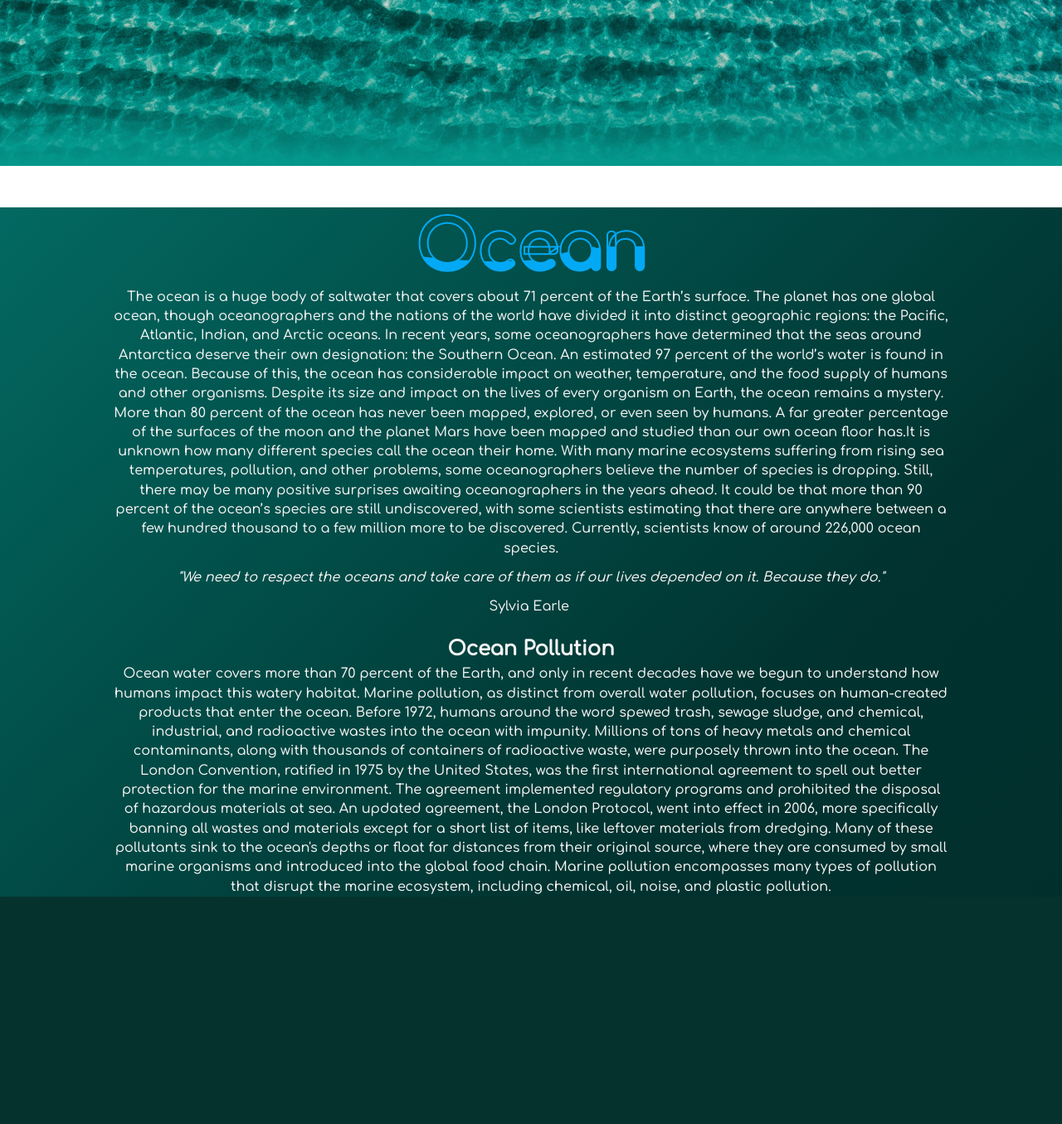
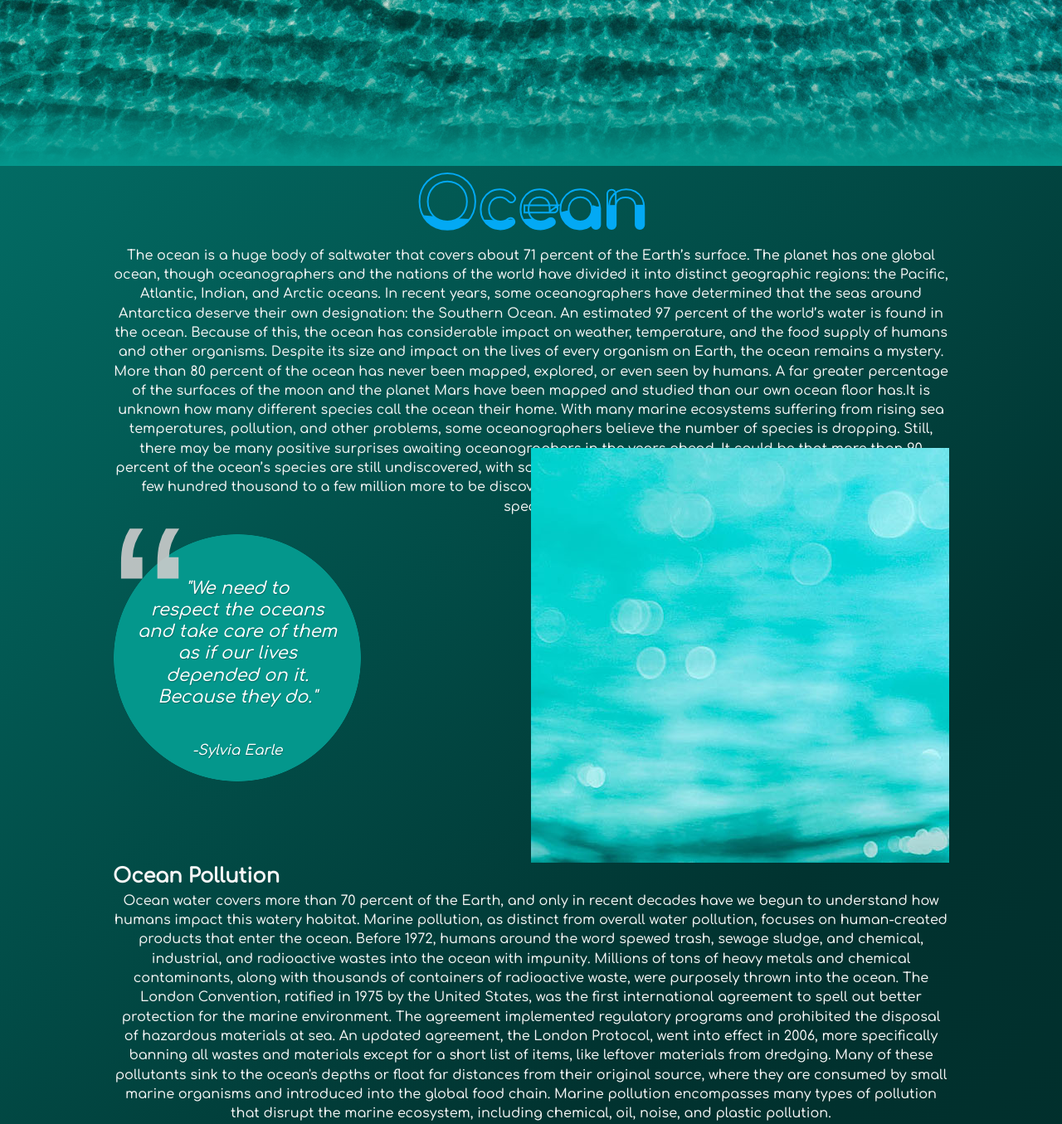
Before and after one commit to apantzar/webDev2021, a PHP site: page / in a window 1280 px wide. Shown: the part 790-2145 px from the top of the page at 83% size. Before the commit the page ends 1871 px from the top, so only its background shows below. Run offline with PHP 8.4, Linux system fonts and the light colour scheme; some libraries are stand-ins or nearby versions.

Commit message:
gamatooooo

```diff
--- a/index.html
+++ b/index.html
@@ -75,10 +75,8 @@
                 Text3.style.top = value * 0.4 +'px'
             })
         </script>
-
-        <div class="try">
-            <section class="section-article" >
-                <article class="f">
+        <section class="try">
+            <article class="f ">
                 <header class="FirstHeader">
                     <h2 class="centertitle">Ocean</h2>
                     <h2 class="centertitle">Ocean</h2>
@@ -87,10 +85,22 @@
                     <br><br>The ocean is a huge body of saltwater that covers about 71 percent of the Earth’s surface. The planet has one global ocean, though oceanographers and the nations of the world have divided it into distinct geographic regions: the Pacific, Atlantic, Indian, and Arctic oceans. In recent years, some oceanographers have determined that the seas around Antarctica deserve their own designation: the Southern Ocean.
 
                     An estimated 97 percent of the world’s water is found in the ocean. Because of this, the ocean has considerable impact on weather, temperature, and the food supply of humans and other organisms. Despite its size and impact on the lives of every organism on Earth, the ocean remains a mystery. More than 80 percent of the ocean has never been mapped, explored, or even seen by humans. A far greater percentage of the surfaces of the moon and the planet Mars have been mapped and studied than our own ocean floor has.It is unknown how many different species call the ocean their home. With many marine ecosystems suffering from rising sea temperatures, pollution, and other problems, some oceanographers believe the number of species is dropping. Still, there may be many positive surprises awaiting oceanographers in the years ahead. It could be that more than 90 percent of the ocean’s species are still undiscovered, with some scientists estimating that there are anywhere between a few hundred thousand to a few million more to be discovered. Currently, scientists know of around 226,000 ocean species.
-                    <p class="centertitle"> <br><br><em>"We need to respect the oceans and take care of them as if our lives depended on it. Because they do."</em>
-                    <pre class="centertitle">Sylvia Earle
-                    </pre>
                 </p>
+                <section class="split left">
+                    <section  class="centered">
+                        <section  class="quote-div">
+                            <blockquote class="quote">
+                                <p class="centertitle"> <br><br><em>"We need to respect the oceans and take care of them as if our lives depended on it. Because they do."</em></p>
+                                <footer>-Sylvia Earle </footer>
+                            </blockquote>
+                        </section >
+                    </section >
+                </section >
+                <section  class="split right">
+                    <section  class="centered">
+                        <img src="Images/1stpic.jpg" id="lala">
+                    </section >
+                </section >
                 <h2 class="centertitle">Ocean Pollution</h2>
                 <p id="secondParagraph">
                     Ocean water covers more than 70 percent of the Earth, and only in recent decades have we begun to understand how humans impact this watery habitat. Marine pollution, as distinct from overall water pollution, focuses on human-created products that enter the ocean.
@@ -102,7 +112,6 @@ Many of these pollutants sink to the ocean's depths or float far distances from
                 </p>
             </article>
         </section>
-        </div>
 
     </main>
 </body>
--- a/style.css
+++ b/style.css
@@ -12,13 +12,14 @@
     position: relative;
     width: 100%;
     height: 120vh;
-    top: -50px;
+    margin-top: -50px;
     overflow: hidden;
     display: flex;
     justify-content: center;
     align-items: center;
     z-index:-1;
     position:relative;
+
 }
 .mainpage::before
 {
@@ -29,6 +30,7 @@
     height: 100px;
     background: linear-gradient(to top, #04978c,transparent);
     z-index: 10;
+
 }
 
 section img
@@ -77,24 +79,6 @@ section img
     font-size: 10em;
     z-index: 1;
 }
-
-
-#body {
-
-    overflow: auto;
-
-}
-
-
-.centertitle
-{
-    display: flex;
-    justify-content: center;
-    align-items: center;
-}
-
-
-
 .try{
     font-family: "Proxima Nova",sans-serif;
     font-weight: 400;
@@ -165,3 +149,125 @@ section img
         clip-path: polygon(0% 60%,16% 65%,34% 66%,51% 62%,67% 50%,84% 45%,100% 46%,100% 100%, 0% 100%);
     }
 }
+.quote-div
+{
+    width: 300px;
+    height: 300px;
+    position: relative;
+
+}
+.sylvia
+{
+    background: url(Images/1stpic.jpg);
+}
+.quote
+{
+    width: 100%;
+    height: 100%;
+    background: radial-gradient(
+        ellipse at center,
+        #04978c 0%,
+        #04978c 70%,
+        rgba(0, 128, 172, 0) 70.3%
+    );
+    position: relative;
+    margin: 0;
+    color: white;
+}
+.quote p {
+    position: a;
+    height: 100%;
+    font-size: 21px;
+    line-height: 1.25;
+    padding: 0;
+    text-align: center;
+    font-style: italic;
+    text-shadow: 0.5px 0.5px 1px rgba(0, 0, 0, 0.3);
+  }
+.quote::before {
+    content: "";
+    width: 50%;
+    height: 100%;
+    float: left;
+    shape-outside: polygon(
+        0 0,
+        98% 0,
+        50% 6%,
+        23.4% 17.3%,
+        6% 32.6%,
+        0 50%,
+        6% 65.6%,
+        23.4% 82.7%,
+        50% 94%,
+        98% 100%,
+        0 100%
+    );
+    shape-margin: 7%;
+}
+
+.quote p::before {
+    content: "";
+    width: 50%;
+    height: 100%;
+    float: right;
+    shape-outside: polygon(
+      2% 0%,
+      100% 0%,
+      100% 100%,
+      2% 100%,
+      50% 94%,
+      76.6% 82.7%,
+      94% 65.6%,
+      100% 50%,
+      94% 32.6%,
+      76.6% 17.3%,
+      50% 6%
+    );
+    shape-margin: 7%;
+}
+.quote-div blockquote footer {
+    width: 100%;
+    position: absolute;
+    bottom: 25px;
+    font-size: 17px;
+    text-align: center;
+    font-style: italic;
+    text-shadow: 0.5px 0.5px 1px rgba(0, 0, 0, 0.3);
+}
+.quote-div::before {
+    content: "\201C";
+    font-size: 270px;
+    height: 82px;
+    line-height: 0.78;
+    line-height: 1;
+    position: absolute;
+    top: -48px;
+    left: 0;
+    z-index: 1;
+    font-family: sans-serif, serif;
+    color: #ccc;
+    opacity: 0.9;
+}
+.split {
+    height: 100%;
+    width: 50%;
+    position: relative;
+    z-index: 10;
+    top: 0;
+    overflow-x: hidden;
+    padding-top: 20px;
+}
+.right {
+    background-color: salmon;
+    margin-left: 50%;
+    margin-top: -40%;
+    background-image:  url(Images/1stpic.jpg);
+    height: 500px;
+
+}
+.centered {
+    position: relative;
+    top: 50%;
+    left: 50%;
+    transform: translate(-50%, -50%);
+}
```
Lines whose indentation alone changed are shown as unchanged.
